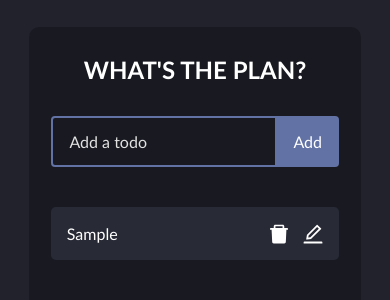
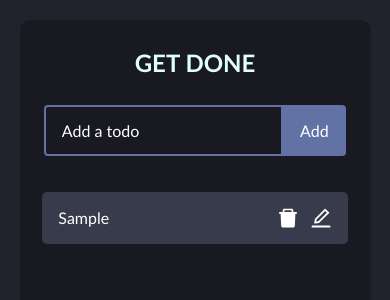
Before and after one commit to andrempeixoto/todo-react-app, a React (Create React App) app: page / in a window 390 px wide. Both pictures are taken after typing "Sample" into the empty fields and a click on the button "Add". Shown: the top 300 px of the page. Built offline with nearby package versions, Linux system fonts and the light colour scheme; the HTML template or start-up script is replaced by a standard one.

Commit message:
Improves dark theme pallete

```diff
--- a/src/App.css
+++ b/src/App.css
@@ -7,21 +7,15 @@
 }
 
 body {
-  /* background-color:#1d323b; */
-  /* background: linear-gradient(
-    90deg,
-    rgba(48, 16, 255, 1) 0%,
-    rgba(100, 115, 255, 1) 100%
-  ); */
   background-color: #21222c;
 }
+
 .todo-app {
   display: flex;
   flex-direction: column;
   justify-content: flex-start;
   width: 60vw;
   min-height: 80vh;
-  /* background: #2A3F54; */
   background-color: #191a21;
   text-align: center;
   margin: 5% auto;
@@ -30,8 +24,8 @@ body {
 }
 
 h1 {
-  margin: 48px;
-  color: #fff;
+  margin: 42px;
+  color: lightcyan;
   font-size: 24px;
 }
 
@@ -45,7 +39,6 @@ h1 {
 }
 
 .todo-input {
-  margin: 4px 0;
   padding: 14px 32px 14px 16px;
   border-radius: 4px 0 0 4px;
   border: 2px solid #6272a4;
@@ -58,7 +51,7 @@ h1 {
 }
 
 .todo-input::placeholder {
-  color: #e2e2e2;
+  color: #fff;
 }
 
 .todo-button {
@@ -67,29 +60,17 @@ h1 {
   border-radius: 0 4px 4px 0;
   cursor: pointer;
   outline: none;
-  /* background: linear-gradient(
-    90deg,
-    rgba(93, 12, 255, 1) 0%,
-    rgba(155, 0, 250, 1) 100%
-  ); */
   background-color: #6272a4;
   color: #fff;
-  text-transform: capitalize;
   font-size: 16px;
 }
 
 .todo-input.edit {
-  /* border: 2px solid #149fff; */
   border: 2px solid #8095d9;
   width: 60%;
 }
 
 .todo-button.edit {
-  /* background: linear-gradient(
-    90deg,
-    rgba(20, 159, 255, 1) 0%,
-    rgba(17, 122, 255, 1) 100%
-  ); */
   background-color: #8095d9;
   padding: 16px;
 }
@@ -105,42 +86,13 @@ h1 {
   justify-content: space-between;
   align-items: center;
   margin: 4px auto;
-  background-color: #282a36;
+  background-color: #383b4b;
   color: #fff;
-  /* background: linear-gradient(
-    90deg,
-    rgba(255, 118, 20, 1) 0%,
-    rgba(255, 84, 17, 1) 100%
-  ); */
   padding: 0 16px;
   border-radius: 5px;
   width:74%;
   cursor: pointer;
 }
-
-/* .todo-row:nth-child(4n + 1) {
-  background: linear-gradient(
-    90deg,
-    rgba(93, 12, 255, 1) 0%,
-    rgba(155, 0, 250, 1) 100%
-  );
-}
-
-.todo-row:nth-child(4n + 2) {
-  background: linear-gradient(
-    90deg,
-    rgba(255, 12, 241, 1) 0%,
-    rgba(250, 0, 135, 1) 100%
-  );
-}
-
-.todo-row:nth-child(4n + 3) {
-  background: linear-gradient(
-    90deg,
-    rgba(20, 159, 255, 1) 0%,
-    rgba(17, 122, 255, 1) 100%
-  );
-} */
 
 .todo-row-text {
   display: flex;
@@ -166,12 +118,77 @@ h1 {
   color: #fff;
 }
 
+/* Blue Theme */
+body.blue-theme {
+    background-color: linear-gradient(
+    90deg,
+    rgba(48, 16, 255, 1) 0%,
+    rgba(100, 115, 255, 1) 100%
+  );
+}
+
+.todo-button.blue-theme {
+  background: linear-gradient(
+  90deg,
+  rgba(93, 12, 255, 1) 0%,
+  rgba(155, 0, 250, 1) 100%
+);
+}
+
+.todo-input.edit.blue-theme {
+  border: 2px solid #149fff;
+}
+
+/* Color options for other themes: todo-row */
+/* .todo-row {
+  display: flex;
+  justify-content: space-between;
+  align-items: center;
+  margin: 4px auto;
+  color: #fff;
+  background: linear-gradient(
+    90deg,
+    rgba(255, 118, 20, 1) 0%,
+    rgba(255, 84, 17, 1) 100%
+  );
+  padding: 0 16px;
+  border-radius: 5px;
+  width:74%;
+  cursor: pointer;
+}
+
+.todo-row:nth-child(4n + 1) {
+  background: linear-gradient(
+    90deg,
+    rgba(93, 12, 255, 1) 0%,
+    rgba(155, 0, 250, 1) 100%
+  );
+}
+
+.todo-row:nth-child(4n + 2) {
+  background: linear-gradient(
+    90deg,
+    rgba(255, 12, 241, 1) 0%,
+    rgba(250, 0, 135, 1) 100%
+  );
+}
+
+.todo-row:nth-child(4n + 3) {
+  background: linear-gradient(
+    90deg,
+    rgba(20, 159, 255, 1) 0%,
+    rgba(17, 122, 255, 1) 100%
+  );
+} */
+
+
+/* Mobile Layout */
 @media only screen and (max-width: 600px) {
 
   .todo-app {
-    width: 85vw;
+    width: 90vw;
     min-height: 90vh;
-    margin: 7% auto;
+    margin: 5% auto;
   }
 
   h1 {
--- a/src/components/TodoList.js
+++ b/src/components/TodoList.js
@@ -50,7 +50,7 @@ function TodoList() {
 
   return (
     <>
-      <h1>WHAT'S THE PLAN?</h1>
+      <h1>GET DONE</h1>
       <TodoForm onSubmit={addTodo} />
       <Todo
         todos={todos}
```
